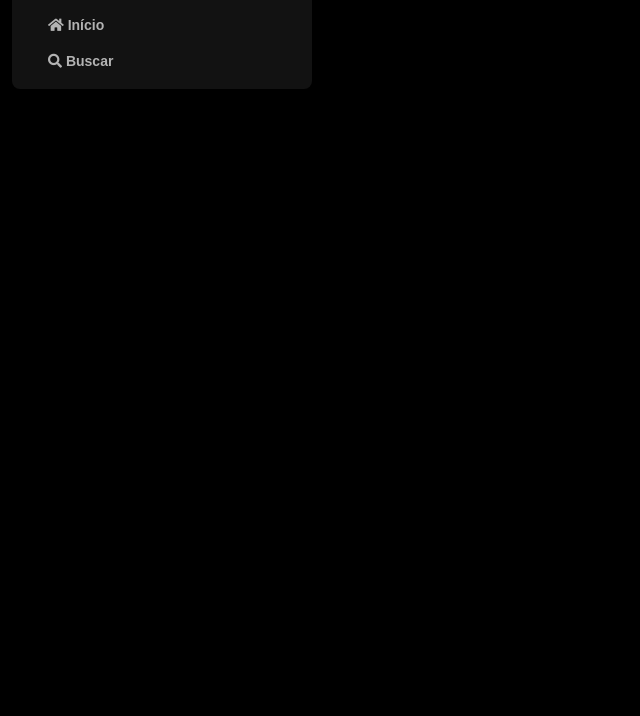
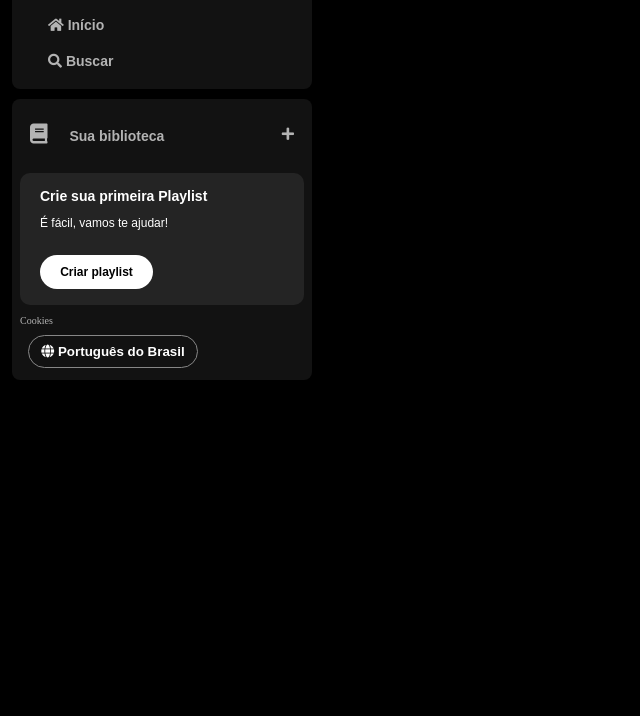
Before and after one commit to tiagoaraujosud/spotifyproject, a plain HTML site: page index.html in a window 1280 px wide. Shown: the part 84-800 px from the top of the page, without its empty margins (0-640 px from the left). Drawn offline with Linux system fonts and the light colour scheme.

Commit message:
Add styles to the section sidebar and library

```diff
--- a/styles.css
+++ b/styles.css
@@ -50,3 +50,124 @@ h1 {
     font-size: 14px;
     font-family: "DM Sans", sans-serif;
 }
+
+.library {
+    background-color: #121212;
+    border-radius: 8px;
+    display: flex;
+    justify-content: space-between;
+    flex-direction: column;
+    padding: 4px 8px;
+    color: #b3b3b3;
+    font-weight: 600;
+    font-size: 14px;
+    margin-top: 10px;
+}
+
+.library .library__content {
+    display: flex;
+    justify-content: space-between;
+}
+
+.library .library__button {
+    margin-right: 10px;
+    color: #b3b3b3;
+    background-color: transparent;
+    border: 0px;
+    font-size: 14px;
+    font-weight: 700;
+    font-family: "DM Sans", sans-serif;
+    text-align: center;
+    text-transform: none;
+    padding: 20px 10px;
+}
+
+.library .library__button .fa {
+    font-size: 20px;
+    margin-right: 10px;
+    font-weight: 300;
+    padding-right: 8px;
+}
+
+.library .library__content .fa-plus {
+    margin: 24px 10px;
+}
+
+.section-playlist {
+    display: flex;
+    align-items: flex-start;
+    justify-content: space-between;
+    gap: 20px;
+    background-color: #242424;
+    color: #b3b3b3;
+    font-weight: 600;
+    font-size: 14px;
+    margin: 8px 0px;
+    padding: 16px 20px;
+    border-radius: 10px;
+}
+
+.section-playlist .section-playlist__content {
+    display: flex;
+    flex-direction: column;
+}
+
+.section-playlist__content .text {
+    padding-bottom: 14px;
+    color: #fff;
+    font-family: "DM Sans", sans-serif;
+}
+
+.section-playlist__content .title {
+    font-weight: 700;
+}
+
+.section-playlist__content .subtitle {
+    font-weight: 500;
+    font-size: 12px;
+}
+
+.section-playlist__content .section-playlist__button {
+    display: flex;
+    justify-content: center;
+    background-color: #fff;
+    color: #000;
+    border-radius: 20px;
+    font-size: 12px;
+    font-weight: 700;
+    font-family: "DM Sans", sans-serif;
+    text-decoration: none;
+    text-transform: none;
+    padding: 10px;
+    margin-top: 12px;
+    border: 0px;
+    width: 113px;
+}
+
+.siderbar .cookies {
+    margin: 25px 20px;
+}
+
+.sidebar .cookies a {
+    color: #b3b3b3;
+    font-weight: 500;
+    font-size: 10px;
+    text-decoration: none;
+}
+
+.sidebar .cookies a:hover {
+    text-decoration: underline;
+}
+
+.languages .languages__button {
+    align-items: center;
+    background-color: transparent;
+    border: 1px solid #878787;
+    color: #fff;
+    font-weight: bold;
+    cursor: pointer;
+    width: 170px;
+    margin: 8px;
+    padding: 8px;
+    border-radius: 20px;
+}
```
Also changed, not shown: index.html (+0 -1 lines).
